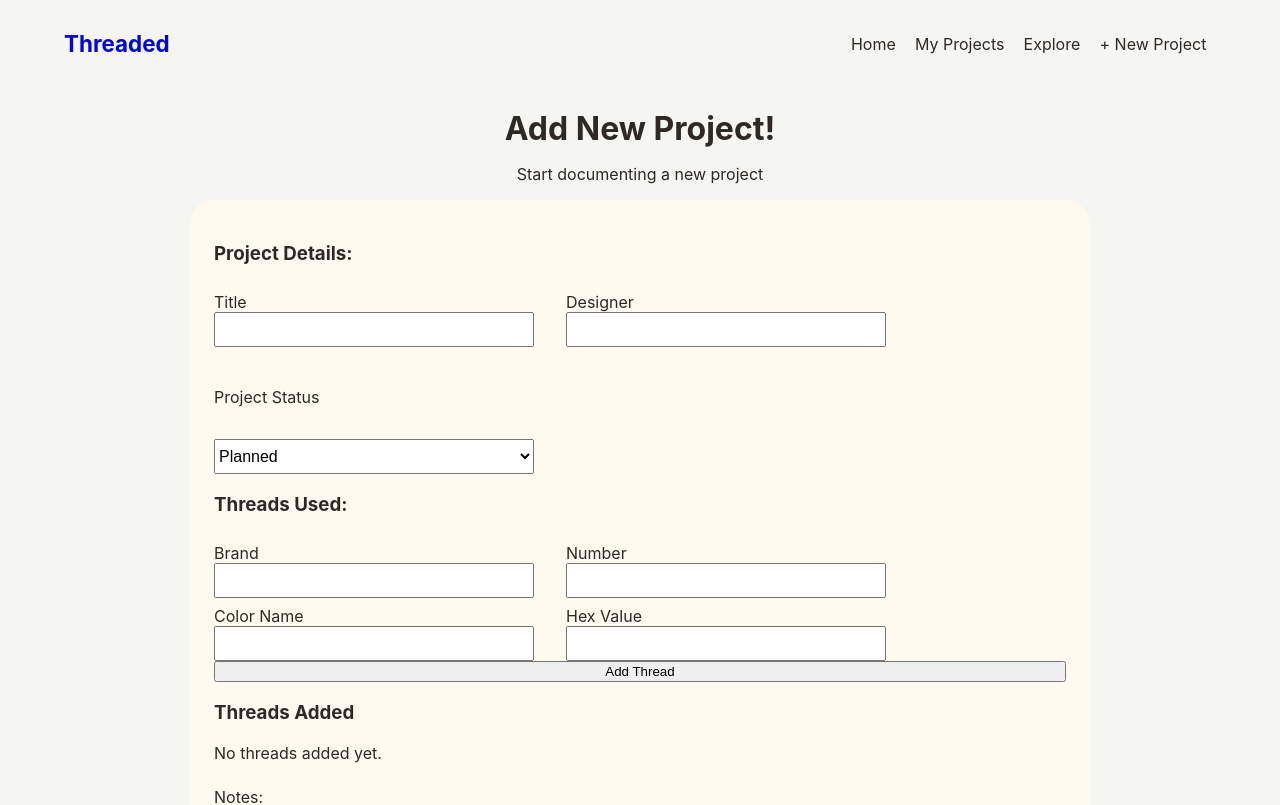
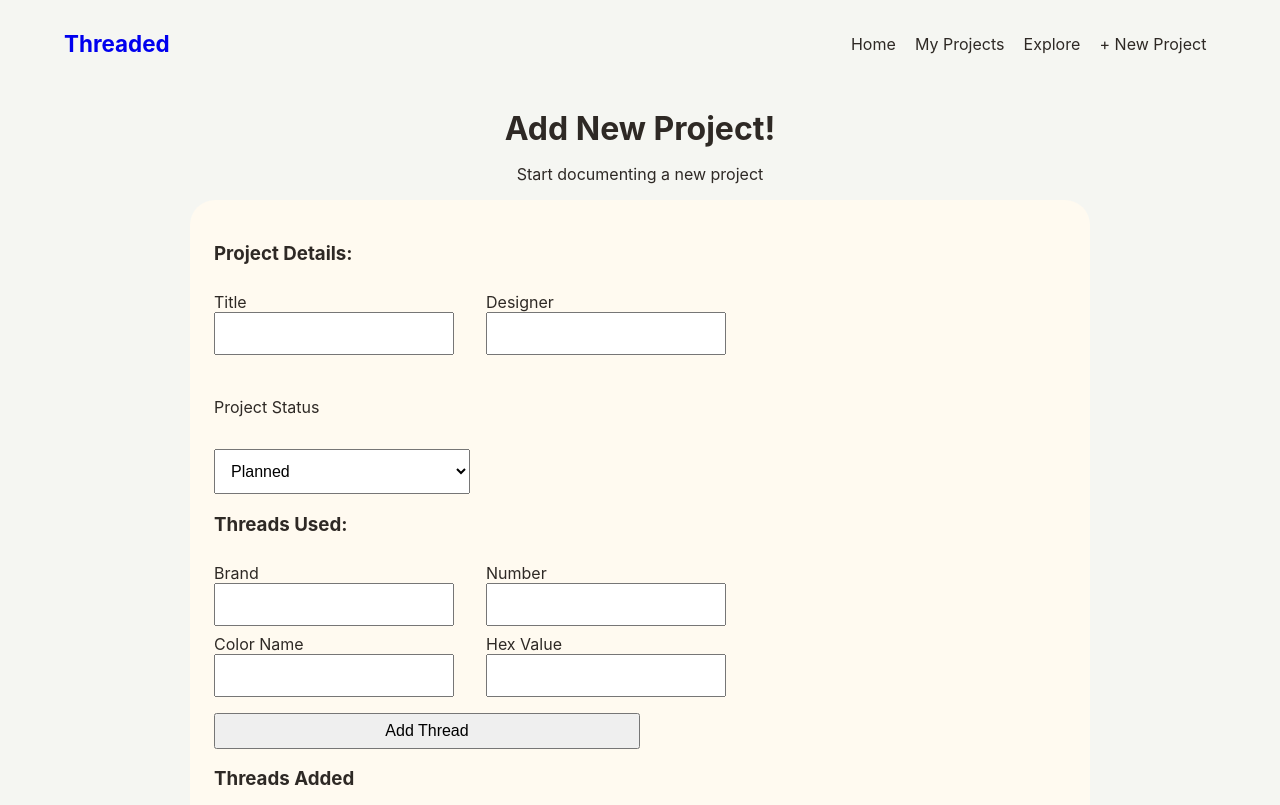
Before and after one commit to claireweber12/threaded, a React (Vite) app: page /new-project in a window 1280 px wide. Shown: the top 805 px of the page. Built offline with nearby package versions, Linux system fonts and the light colour scheme.

Commit message:
update styling

```diff
--- a/src/styles/forms.css
+++ b/src/styles/forms.css
@@ -1,5 +1,5 @@
 @import "./base.css";
-@import "./navbar.css";
+
 
 .new-project-page{
     height:100vh;
@@ -8,7 +8,7 @@
     align-items:center;
 }
 
-h1{
+.new-project-page h1{
     margin-bottom:0;
 }
 
@@ -29,10 +29,20 @@ h1{
     height:auto;
     width:100%;
 
+
 }
 .form-row{
     display:flex;
     gap:2rem;
+}
+
+select{
+    width:16rem;
+    box-sizing:border-box;
+    height:auto;
+    padding:12px;
+    font-size:1rem;
+
 }
 
 .form-group{
@@ -41,15 +51,32 @@ h1{
     margin-top:.5rem;
 
 }
-input, select{
-    width:20rem;
-    height: 2.2rem;
-    font-size:1rem;
-}
+
 textArea{
     width:30rem;
     height:6rem;
 }
+
+.new-project-page input{
+    box-sizing:border-box;
+    width:15rem;
+    height:auto;
+    padding:12px;
+}
+
+#add-thread-btn{
+    width:50%;
+    padding:7px;
+    font-size: 1rem;
+    margin-top:1rem;
+}
+
+.added-thread-item{
+   display:flex;
+   align-items:center;
+   gap:10px;
+}
+
 
 #create-btn{
     width:70%;
--- a/src/styles/home.css
+++ b/src/styles/home.css
@@ -11,6 +11,6 @@
 
 }
 
-#title{
+.homepage #title{
   font-size:4rem;
 }
```
